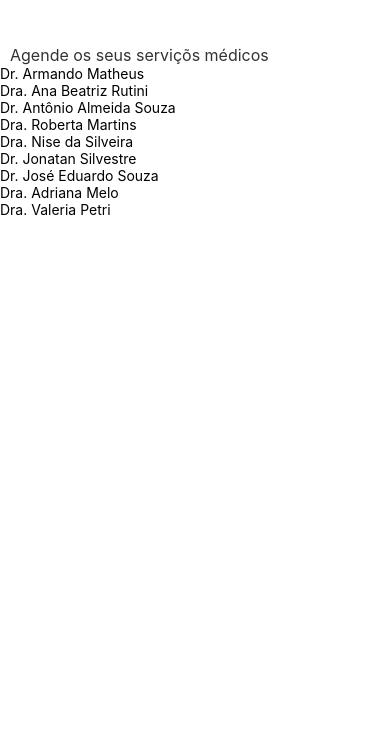
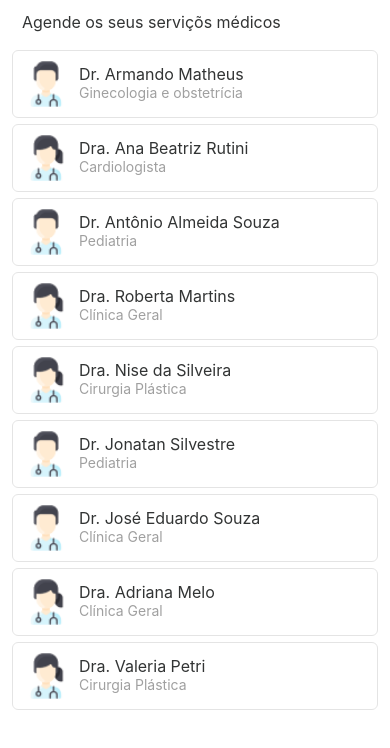
Before and after one commit to jooluisrm/agendei-mobile, a React Native app: screen /Home in a window 390 px wide. Shown: the top 748 px of the page. Built offline with nearby package versions, Linux system fonts and the light colour scheme.

Commit message:
criação componente doctor, home finalizado

```diff
--- /dev/null
+++ b/src/components/doctor/doctor.jsx
@@ -0,0 +1,16 @@
+import { Image, Text, TouchableOpacity, View } from "react-native";
+import { styles } from "./doctor.style";
+
+function Doctor(props) {
+    return <TouchableOpacity style={styles.doctor}>
+        <Image source={props.icon} style={styles.icon}/>
+
+        <View>
+            <Text style={styles.name}>{props.name}</Text>
+            <Text style={styles.specialty}>{props.specialty}</Text>
+        </View>
+
+    </TouchableOpacity>
+}
+
+export default Doctor;
--- /dev/null
+++ b/src/components/doctor/doctor.style.js
@@ -0,0 +1,29 @@
+import { COLORS, FONT_SIZE } from "../../constants/theme";
+
+export const styles = {
+    doctor: {
+        backgroundColor: COLORS.white,
+        flex: 1,
+        padding: 8,
+        flexDirection: "row",
+        borderWidth: 1,
+        borderColor: COLORS.gray4,
+        marginTop: 3,
+        marginBottom: 3,
+        borderRadius: 6
+    },
+    name: {
+        fontSize: FONT_SIZE.md,
+        color: COLORS.gray1,
+        marginTop: 5
+    },
+    specialty: {
+        fontSize: FONT_SIZE.sm,
+        color: COLORS.gray3,
+    },
+    icon: {
+        width: 50,
+        height: 50,
+        marginRight: 8
+    }
+};
--- a/src/screens/abaHome/abaHome.jsx
+++ b/src/screens/abaHome/abaHome.jsx
@@ -1,6 +1,8 @@
 import { FlatList, Text, View } from "react-native";
 import { styles } from "./abaHome.style";
 import { doctors } from "../../constants/data";
+import Doctor from "../../components/doctor/doctor";
+import icon from "../../constants/icon";
 
 function AbaHome() {
     return <View style={styles.container}>
@@ -11,7 +13,11 @@ function AbaHome() {
             keyExtractor={(doc) => doc.id_doctor}
             showsVerticalScrollIndicator={false}
             renderItem={({ item }) => {
-                return <Text>{item.name}</Text>
+                return <Doctor
+                    name={item.name}
+                    icon={item.icon == "M" ? icon.male : icon.female}
+                    specialty={item.specialty}
+                />
             }}
         />
     </View>
--- a/src/screens/abaHome/abaHome.style.js
+++ b/src/screens/abaHome/abaHome.style.js
@@ -4,12 +4,12 @@ export const styles = {
     container: {
         backgroundColor: COLORS.white,
         flex: 1,
-        paddingTop: 30,
+        padding: 12,
     },
     text: {
         fontSize: FONT_SIZE.md,
         color: COLORS.gray1,
-        marginTop: 15,
+        marginBottom: 15,
         marginLeft: 10,
     }
 };
```
